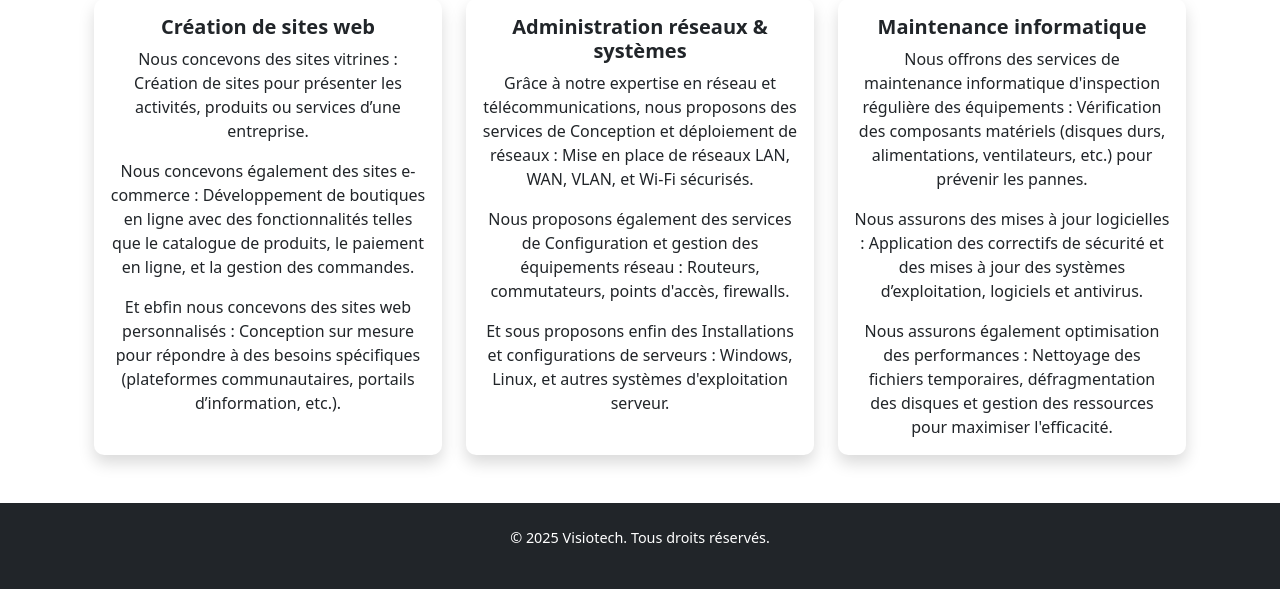
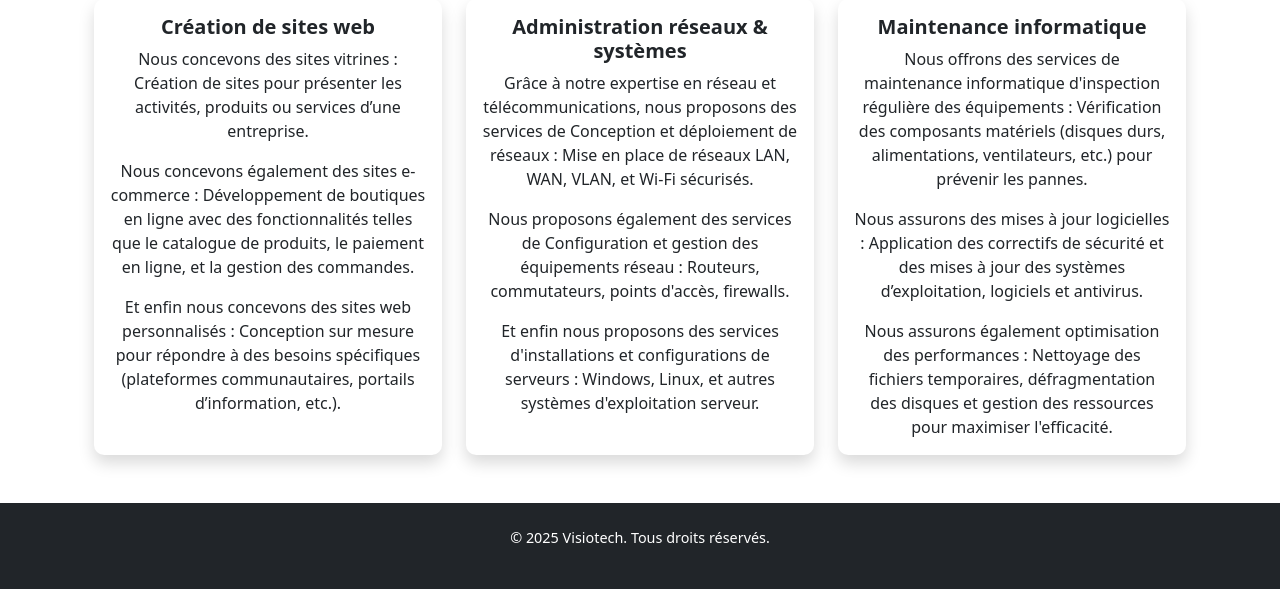
Before and after one commit to Uriel-Ondo/visiotech, a Flask app: page /services in a window 1280 px wide. Shown: the part 545-1134 px from the top of the page. Run offline with Flask 3, Linux system fonts and the light colour scheme.

Commit message:
correction des erreurs de frappe dans les templates

```diff
--- a/app/templates/base.html
+++ b/app/templates/base.html
@@ -45,7 +45,7 @@
                 <img src="{{ url_for('static', filename='images/logo.jpg') }}" class="d-block w-100" alt="Image 1">
                 <div class="carousel-caption d-none d-md-block">
                     <h5>Services de Qualité</h5>
-                    <p>Création de sites web, administration réseaux, et maintenance informatique.</p>
+                    <p>Création de sites web, administration réseaux & systèmes, et maintenance informatique.</p>
                 </div>
             </div>
             <div class="carousel-item">
--- a/app/templates/home.html
+++ b/app/templates/home.html
@@ -4,7 +4,7 @@
 <!-- Hero Section -->
 <section class="hero-section bg-light p-5 rounded text-center">
     <h1 class="display-4">Bienvenue chez Visiotech</h1>
-    <p class="lead">Votre partenaire de confiance pour la création de sites web, la gestion des réseaux et la maintenance informatique.</p>
+    <p class="lead">Votre partenaire de confiance pour la création de sites web, administration réseaux & systèmes et la maintenance informatique.</p>
 </section>
 
 <!-- About Section -->
@@ -16,7 +16,7 @@
                 <div class="card-body">
                     <h5 class="card-title">À propos de Visiotech</h5>
                     <p class="card-text">
-                        Visiotech est spécialisée dans la création et l'administration de sites web, la gestion des réseaux,
+                        Visiotech est spécialisée dans la création et l'administration de sites web, l'administration réseaux & systèmes,
                         ainsi que la maintenance informatique. Fondée en 2021, nous mettons notre expertise au service de vos besoins technologiques.
                     </p>
                 </div>
--- a/app/templates/services.html
+++ b/app/templates/services.html
@@ -19,7 +19,7 @@
                         <p class="card-text">Nous concevons également des sites e-commerce : Développement de boutiques en ligne avec des
                             fonctionnalités telles que le catalogue de produits, le paiement en ligne, et la gestion des commandes.
                        </p>
-                       <p class="card-text"> Et ebfin nous concevons des sites web personnalisés : Conception sur mesure pour répondre
+                       <p class="card-text"> Et enfin nous concevons des sites web personnalisés : Conception sur mesure pour répondre
                         à des besoins spécifiques (plateformes communautaires, portails d’information, etc.).
                         </p>
                     </div>
@@ -39,7 +39,7 @@
                             gestion des équipements réseau : Routeurs, commutateurs, points d'accès, firewalls.
                         </p>
                         <p class="card-text">
-                             Et sous proposons enfin des Installations et configurations de serveurs :
+                             Et enfin nous proposons des services d'installations et configurations de serveurs :
                              Windows, Linux, et autres systèmes d'exploitation serveur.
                         </p>
                     </div>
```
